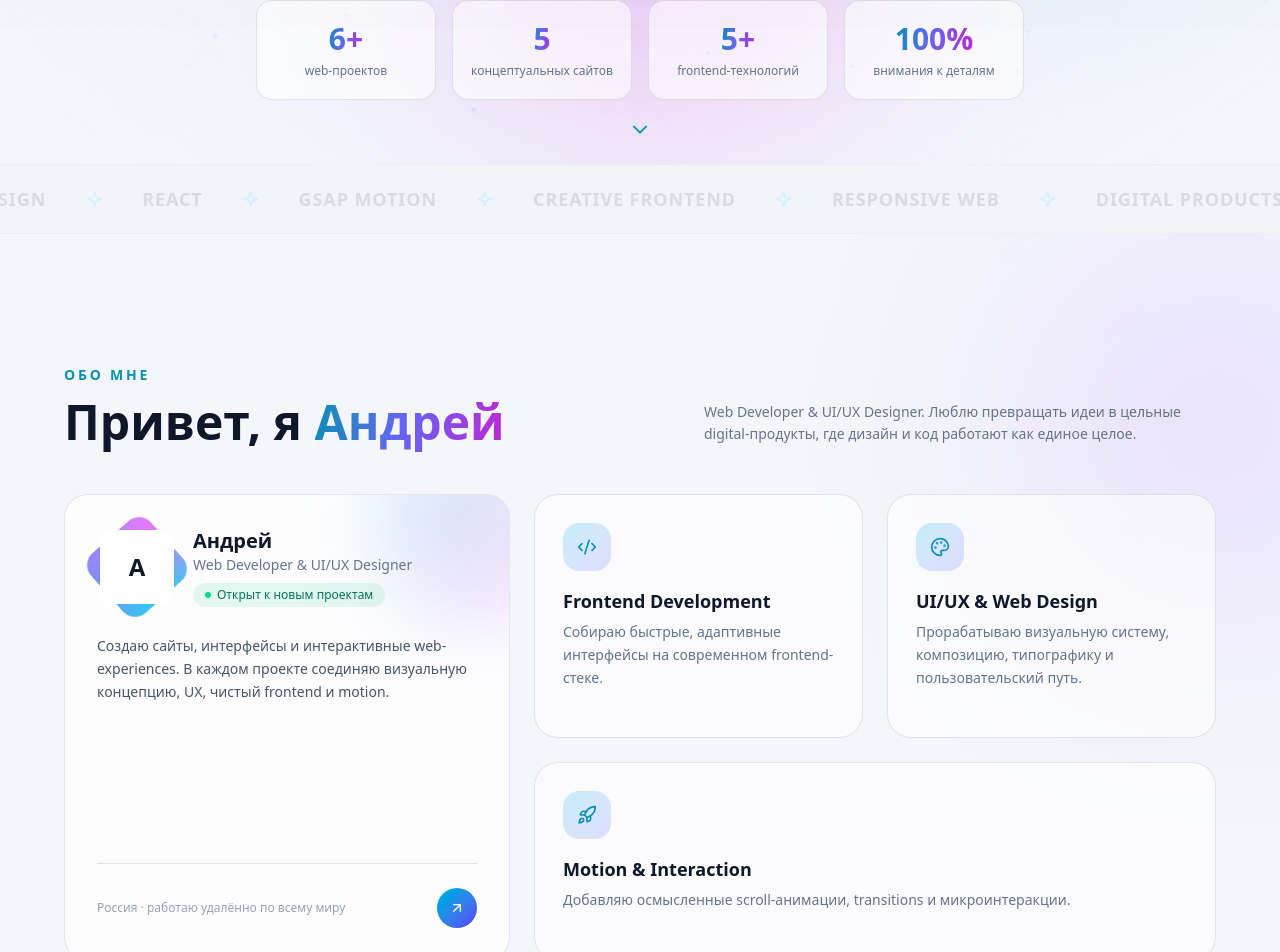
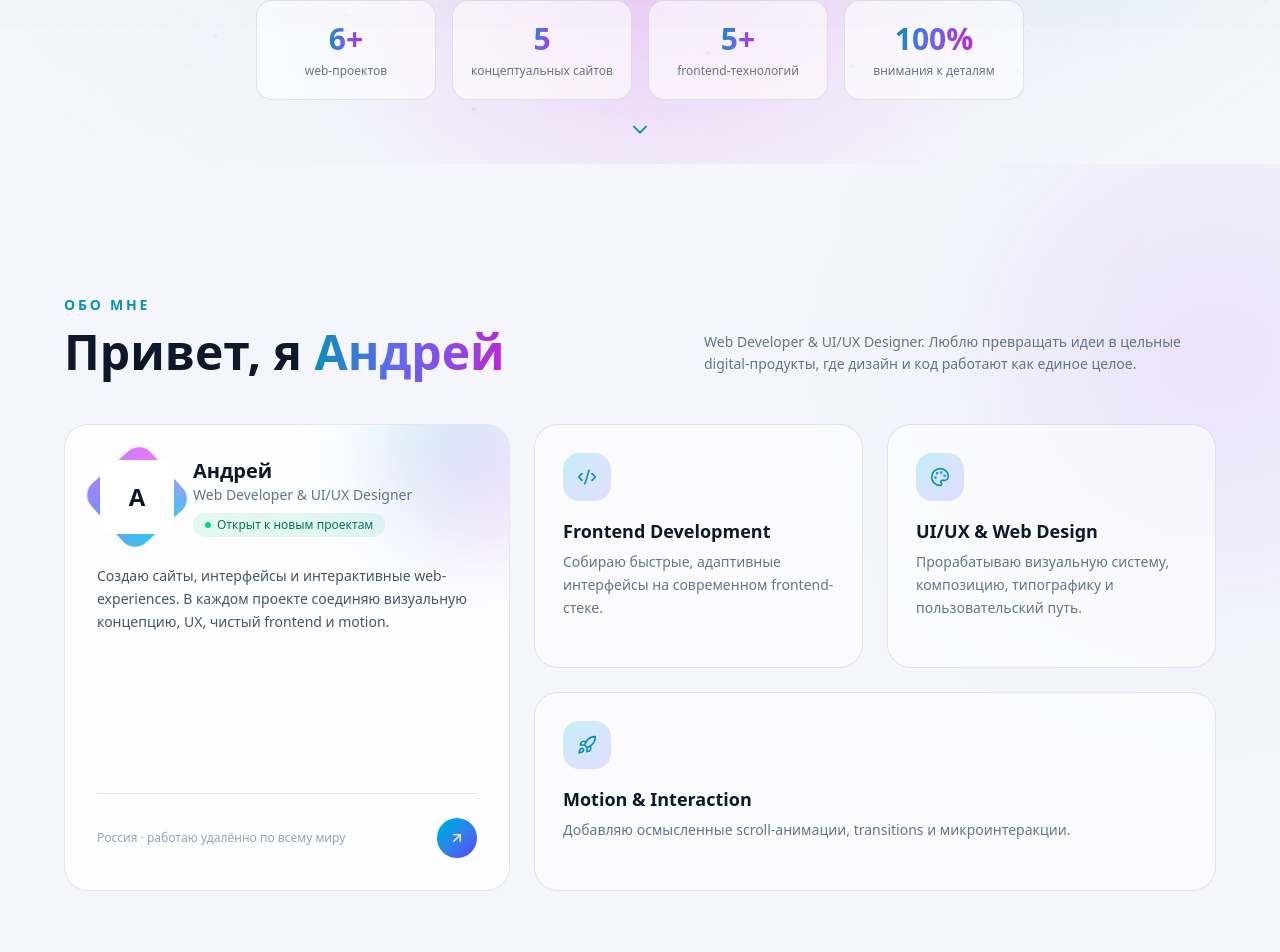
Before and after one commit to adrej010910-hub/portfolio, a Next.js app: page / in a window 1280 px wide. Shown: the part 773-1725 px from the top of the page. Built offline with nearby package versions, Linux system fonts and the light colour scheme; a web font is replaced by a local one.

Commit message:
refine portfolio page structure

```diff
--- a/src/app/page.tsx
+++ b/src/app/page.tsx
@@ -6,7 +6,6 @@ import { SmoothScroll } from "@/components/effects/smooth-scroll";
 import { CursorGlow } from "@/components/effects/cursor-glow";
 import { NoiseOverlay } from "@/components/effects/noise-overlay";
 import { Hero } from "@/components/sections/hero";
-import { MarqueeStrip } from "@/components/sections/marquee-strip";
 import { About } from "@/components/sections/about";
 import { Skills } from "@/components/sections/skills";
 import { Portfolio } from "@/components/sections/portfolio";
@@ -24,7 +23,6 @@ export default function Home() {
       <Navbar />
       <main className="relative">
         <Hero />
-        <MarqueeStrip />
         <About />
         <Skills />
         <Portfolio />
```
